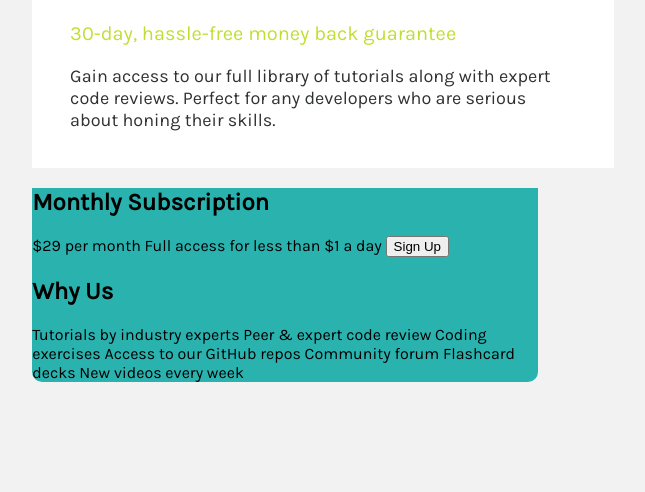
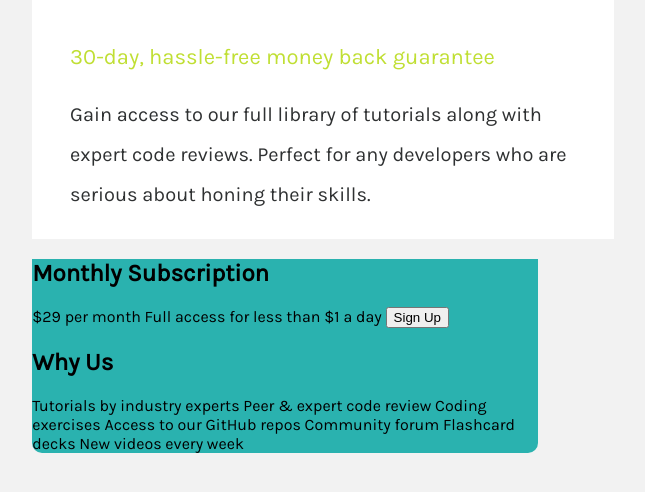
Before and after one commit to dazeign/Frontend-Mentors-Practice, a website: page DazeFrontendMasters/single-price-grid-component-master/single-price-grid-component-master/noTailwind.html in a window 1280 px wide. Shown: the part 146-638 px from the top of the page, without its empty margins (355-1000 px from the left). Drawn offline with Linux system fonts and the light colour scheme.

Commit message:
Had to use the toilet

```diff
--- a/DazeFrontendMasters/single-price-grid-component-master/single-price-grid-component-master/style.css
+++ b/DazeFrontendMasters/single-price-grid-component-master/single-price-grid-component-master/style.css
@@ -24,7 +24,12 @@ body{
 body{
     background-color: hsl(0, 0%, 95%);
 }
+p{
+    margin-bottom: 1%;
+}
 .first{
+    display: flex;
+    flex-direction: column;
     background-color: white;
     width: 40%;
     margin: 5% 30% 0 30%;
@@ -36,13 +41,15 @@ body{
     margin-bottom: 5%;
     color: hsl(179, 62%, 43%)
 }
+
 .first p:nth-of-type(1){
-    font-size: 20px;
+    font-size: 22px;
     color: hsl(71, 73%, 54%)
 }
 .first p:nth-of-type(2){
-    font-size: 18px;
+    font-size: 20px;
     color: hsl(200, 3%, 19%);
+    line-height: 40px;
 }
 .second{
     background-color: hsl(179, 62%, 43%);
```
